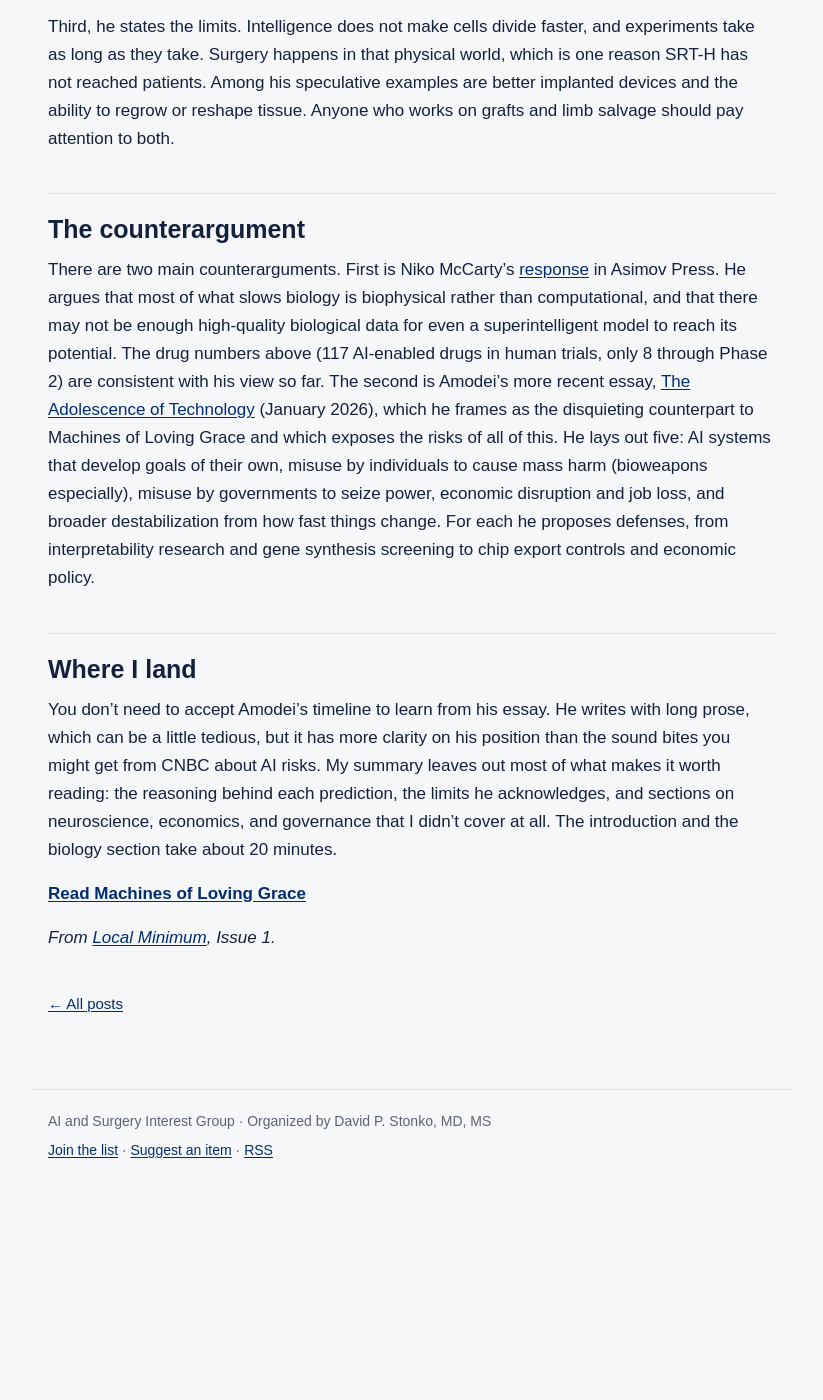
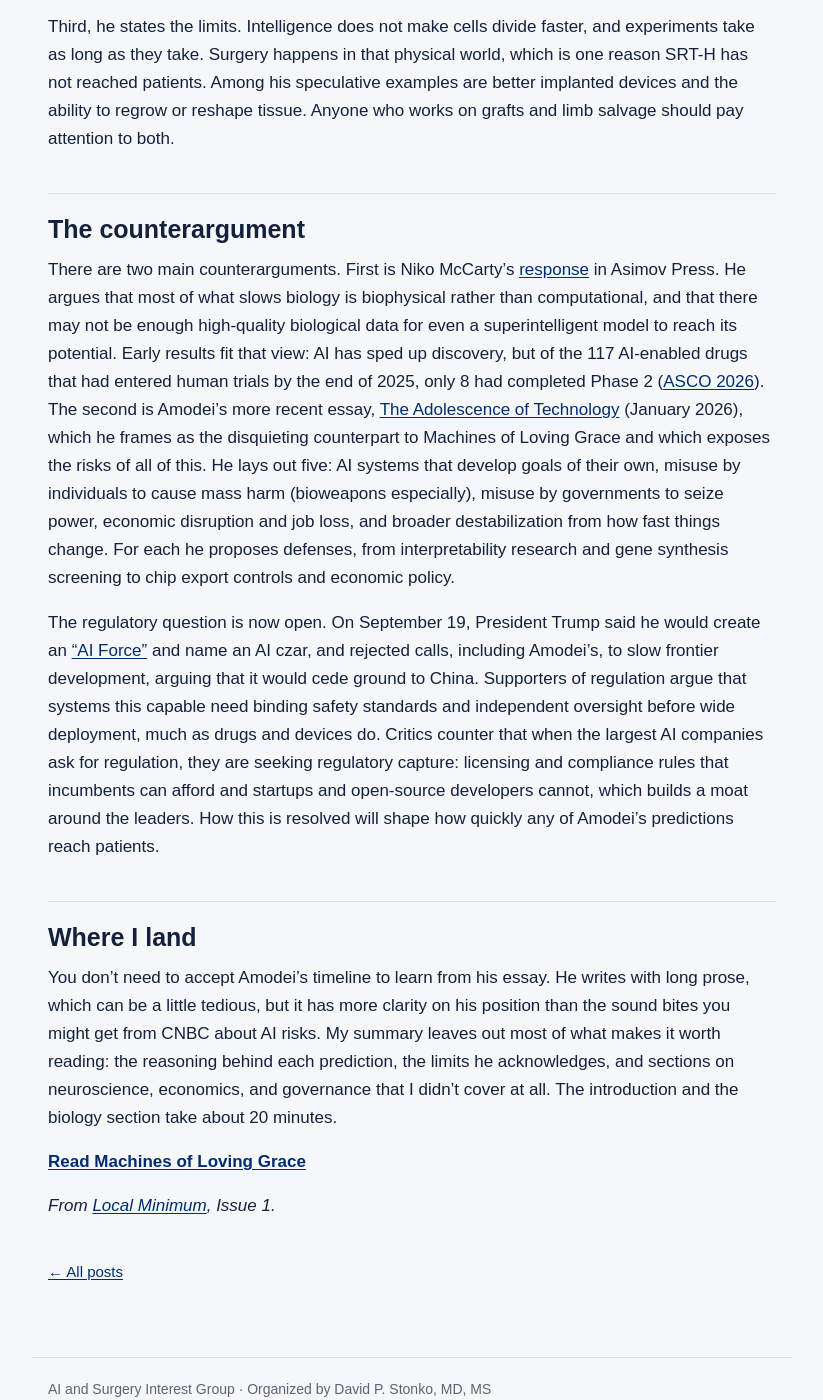
Before and after one commit to davidstonko/ai-surgery, a Jekyll site: the page built from docs/_posts/2026-09-28-machines-of-loving-grace-two-years-later.md, in a window 1280 px wide and 1400 px high, scrolled down 3208 px. Shown: the whole window, without its empty margins (228-1051 px from the left). Built offline with Jekyll 4.4.1, drawn with Linux system fonts in a browser that asks for light colours; before the commit the page ends 4416 px from its top, so only the background shows below that.

Commit message:
Clarify ASCO figures and add AI Force regulation paragraph
Co-Authored-By: Claude Opus 5.5 <noreply@anthropic.com>
Claude-Session: https://claude.ai/code/session_01CC9uqAMJHVu3pkJefiANJN

```diff
--- a/docs/_posts/2026-09-28-machines-of-loving-grace-two-years-later.md
+++ b/docs/_posts/2026-09-28-machines-of-loving-grace-two-years-later.md
@@ -59,7 +59,9 @@ Third, he states the limits. Intelligence does not make cells divide faster, and
 
 ## The counterargument
 
-There are two main counterarguments. First is Niko McCarty's [response](https://www.lesswrong.com/posts/2zmxYKKsSaWWjALg2/levers-for-biological-progress-a-response-to-machines-of) in Asimov Press. He argues that most of what slows biology is biophysical rather than computational, and that there may not be enough high-quality biological data for even a superintelligent model to reach its potential. The drug numbers above (117 AI-enabled drugs in human trials, only 8 through Phase 2) are consistent with his view so far. The second is Amodei's more recent essay, [The Adolescence of Technology](https://darioamodei.com/essay/the-adolescence-of-technology) (January 2026), which he frames as the disquieting counterpart to Machines of Loving Grace and which exposes the risks of all of this. He lays out five: AI systems that develop goals of their own, misuse by individuals to cause mass harm (bioweapons especially), misuse by governments to seize power, economic disruption and job loss, and broader destabilization from how fast things change. For each he proposes defenses, from interpretability research and gene synthesis screening to chip export controls and economic policy.
+There are two main counterarguments. First is Niko McCarty's [response](https://www.lesswrong.com/posts/2zmxYKKsSaWWjALg2/levers-for-biological-progress-a-response-to-machines-of) in Asimov Press. He argues that most of what slows biology is biophysical rather than computational, and that there may not be enough high-quality biological data for even a superintelligent model to reach its potential. Early results fit that view: AI has sped up discovery, but of the 117 AI-enabled drugs that had entered human trials by the end of 2025, only 8 had completed Phase 2 ([ASCO 2026](https://doi.org/10.1200/JCO.2026.44.16_suppl.11072)). The second is Amodei's more recent essay, [The Adolescence of Technology](https://darioamodei.com/essay/the-adolescence-of-technology) (January 2026), which he frames as the disquieting counterpart to Machines of Loving Grace and which exposes the risks of all of this. He lays out five: AI systems that develop goals of their own, misuse by individuals to cause mass harm (bioweapons especially), misuse by governments to seize power, economic disruption and job loss, and broader destabilization from how fast things change. For each he proposes defenses, from interpretability research and gene synthesis screening to chip export controls and economic policy.
+
+The regulatory question is now open. On September 19, President Trump said he would create an ["AI Force"](https://www.forbes.com/sites/maryroeloffs/2026/09/19/trump-vows-to-launch-ai-force-to-safeguard-us-dominance/) and name an AI czar, and rejected calls, including Amodei's, to slow frontier development, arguing that it would cede ground to China. Supporters of regulation argue that systems this capable need binding safety standards and independent oversight before wide deployment, much as drugs and devices do. Critics counter that when the largest AI companies ask for regulation, they are seeking regulatory capture: licensing and compliance rules that incumbents can afford and startups and open-source developers cannot, which builds a moat around the leaders. How this is resolved will shape how quickly any of Amodei's predictions reach patients.
 
 ## Where I land
 
```
